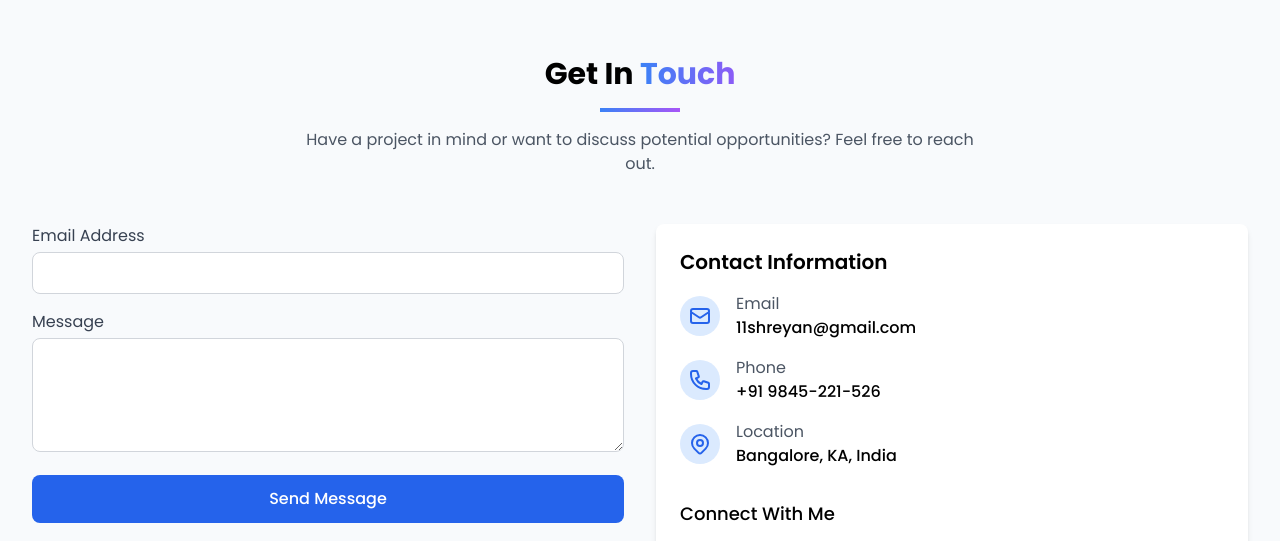
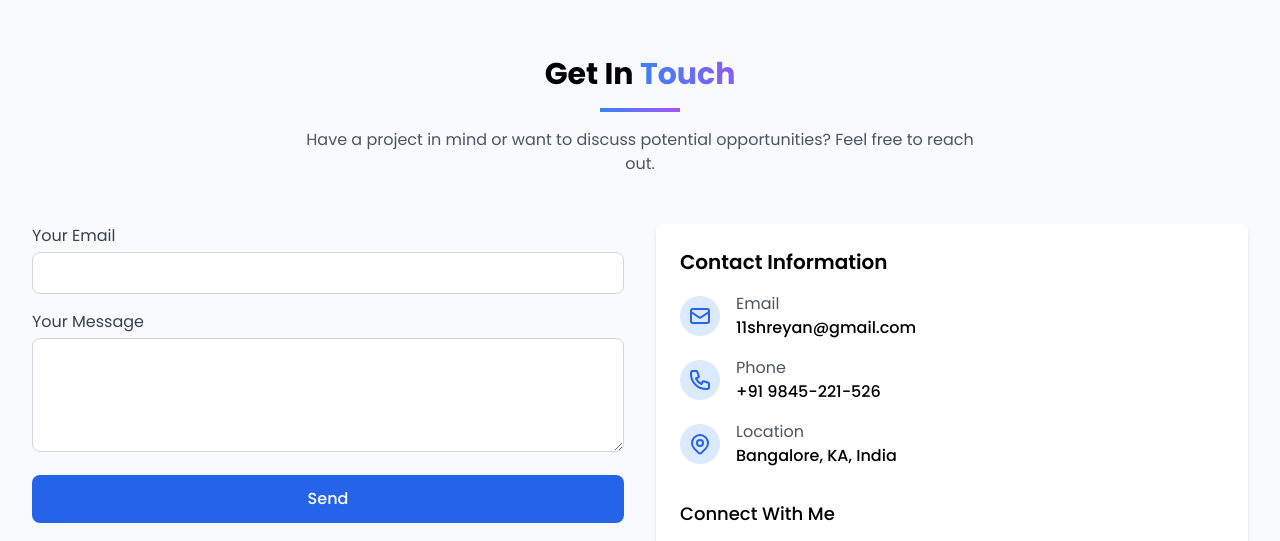
Before and after one commit to 11shreyan/myPortfolio, a plain HTML site: page index.html in a window 1280 px wide. Shown: the part 2154-2695 px from the top of the page. Drawn offline with nearby package versions, Linux system fonts and the light colour scheme.

Commit message:
Update index.html

```diff
--- a/index.html
+++ b/index.html
@@ -230,15 +230,16 @@
 
 <form action="https://formspree.io/f/mzzgqezn" method="POST" class="space-y-4">
   <div>
-                        <label for="email" class="block text-gray-700 mb-1">Email Address</label>
-                        <input type="email" id="email" class="w-full px-4 py-2 border border-gray-300 rounded-lg focus:outline-none focus:ring-2 focus:ring-blue-500">
+    <label for="email" class="block text-gray-700 mb-1">Your Email</label>
+    <input type="email" name="email" id="email" required class="w-full px-4 py-2 border border-gray-300 rounded-lg focus:outline-none focus:ring-2 focus:ring-blue-500">
   </div>
   <div>
-                        <label for="message" class="block text-gray-700 mb-1">Message</label>
-                        <textarea id="message" rows="4" class="w-full px-4 py-2 border border-gray-300 rounded-lg focus:outline-none focus:ring-2 focus:ring-blue-500"></textarea>
+    <label for="message" class="block text-gray-700 mb-1">Your Message</label>
+    <textarea name="message" id="message" rows="4" required class="w-full px-4 py-2 border border-gray-300 rounded-lg focus:outline-none focus:ring-2 focus:ring-blue-500"></textarea>
   </div>
-                    <button type="submit" class="bg-blue-600 hover:bg-blue-700 text-white px-6 py-3 rounded-lg font-medium w-full transition duration-300">Send Message</button>
+  <button type="submit" class="bg-blue-600 hover:bg-blue-700 text-white px-6 py-3 rounded-lg font-medium w-full transition duration-300">Send</button>
 </form>
+
             </div>
 
             <div class="md:w-1/2">
```
Lines whose indentation alone changed are shown as unchanged.
